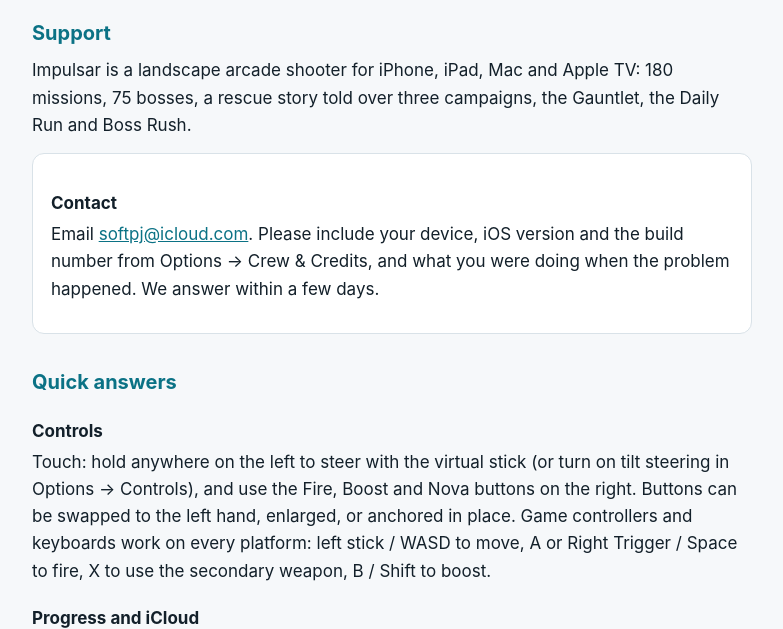
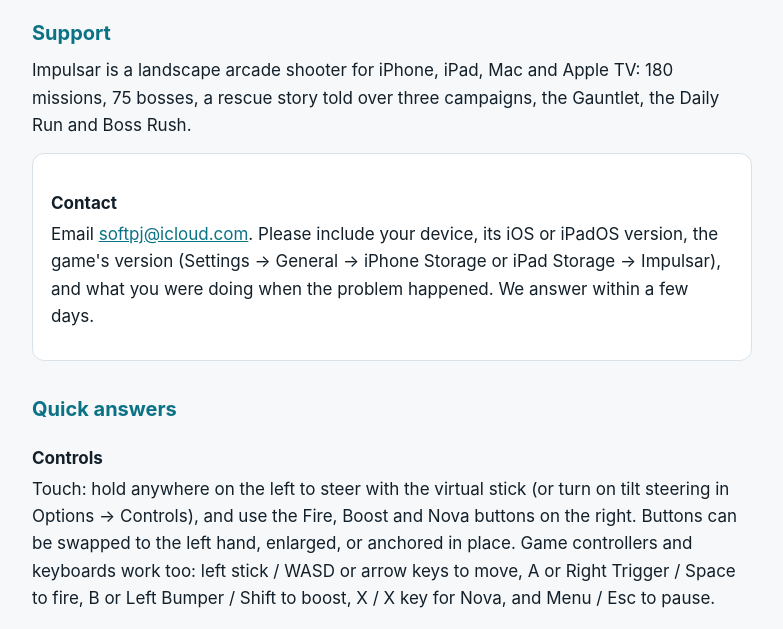
Before and after one commit to softpj/impulsar-privacy, a plain HTML site: page support.html in a window 1280 px wide. Shown: the part 109-738 px from the top of the page, without its empty margins (248-1031 px from the left). Drawn offline with Linux system fonts and the light colour scheme.

Commit message:
Support page: correct version instructions and controller keys

```diff
--- a/support.html
+++ b/support.html
@@ -17,12 +17,12 @@ p{margin:0 0 14px} a{color:var(--accent)} ul{margin:0 0 14px 22px} li{margin:4px
 
 <div class="card">
 <h3>Contact</h3>
-<p>Email <a href="mailto:softpj@icloud.com?subject=Impulsar%20support">softpj@icloud.com</a>. Please include your device, iOS version and the build number from Options → Crew &amp; Credits, and what you were doing when the problem happened. We answer within a few days.</p>
+<p>Email <a href="mailto:softpj@icloud.com?subject=Impulsar%20support">softpj@icloud.com</a>. Please include your device, its iOS or iPadOS version, the game's version (Settings → General → iPhone Storage or iPad Storage → Impulsar), and what you were doing when the problem happened. We answer within a few days.</p>
 </div>
 
 <h2>Quick answers</h2>
 <h3>Controls</h3>
-<p>Touch: hold anywhere on the left to steer with the virtual stick (or turn on tilt steering in Options → Controls), and use the Fire, Boost and Nova buttons on the right. Buttons can be swapped to the left hand, enlarged, or anchored in place. Game controllers and keyboards work on every platform: left stick / WASD to move, A or Right Trigger / Space to fire, X to use the secondary weapon, B / Shift to boost.</p>
+<p>Touch: hold anywhere on the left to steer with the virtual stick (or turn on tilt steering in Options → Controls), and use the Fire, Boost and Nova buttons on the right. Buttons can be swapped to the left hand, enlarged, or anchored in place. Game controllers and keyboards work too: left stick / WASD or arrow keys to move, A or Right Trigger / Space to fire, B or Left Bumper / Shift to boost, X / X key for Nova, and Menu / Esc to pause.</p>
 <h3>Progress and iCloud</h3>
 <p>Progress saves automatically on the device after every mission. Options → iCloud saves syncs missions, scores, credits, equipment and story records between devices signed in to the same Apple Account. If two devices differ, the game asks which save to keep and makes a local backup first.</p>
 <h3>Remove Ads</h3>
@@ -38,7 +38,6 @@ p{margin:0 0 14px} a{color:var(--accent)} ul{margin:0 0 14px 22px} li{margin:4px
 
 <h2>Known issues</h2>
 <ul>
-<li>The iOS Simulator cannot decode the game's compressed textures, so it starts very slowly there; real devices are unaffected.</li>
 <li>Tilt steering needs a short "hold still" calibration when you switch to it; recalibrate from Options → Controls → Motion settings if the centre drifts.</li>
 </ul>
 
```
